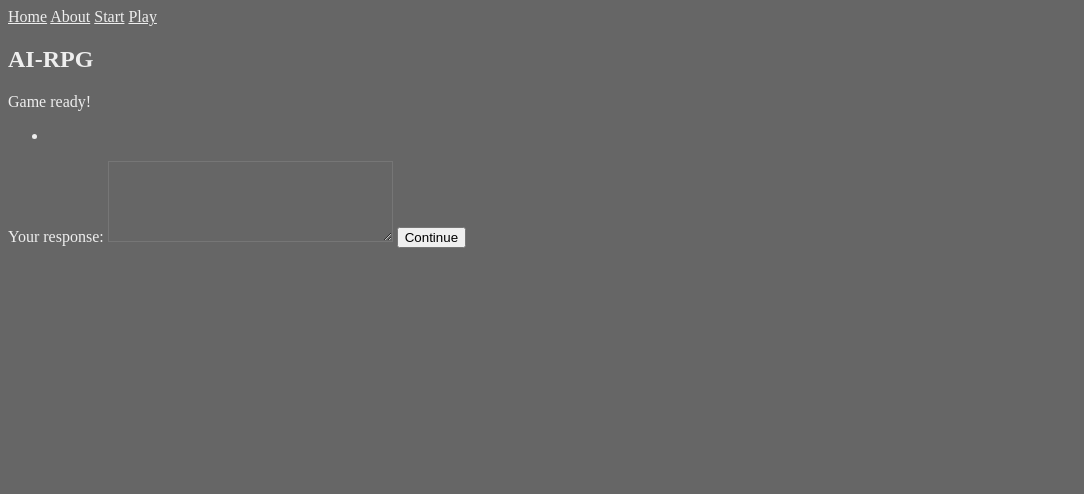
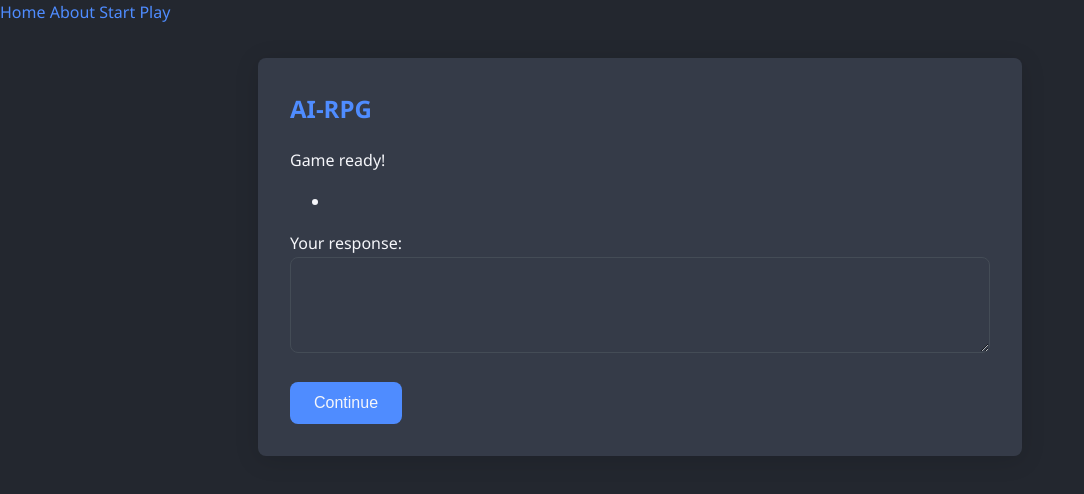
Before and after one commit to ethan-hawksley/ai-rpg, a SvelteKit app: page /play in a window 1280 px wide. Shown: the top 494 px of the page, without its empty margins (0-1084 px from the left). Built offline with nearby package versions, Linux system fonts and the light colour scheme.

Commit message:
Enhance UI with container layout, improved form styling, and updated dark theme colors; update storyteller prompt for medium-length responses

```diff
--- a/src/routes/play/+page.svelte
+++ b/src/routes/play/+page.svelte
@@ -57,14 +57,13 @@
     }
 
     function addToStory(text: string) {
-        if (story.length >= 10) story.shift();
         story.push(text);
         story = story;
     }
 
 
 </script>
-
+<div class="container">
     <h2>AI-RPG</h2>
     <p>Game ready!</p>
 
@@ -77,3 +76,4 @@
     <label for="response">Your response:</label>
     <textarea cols="33" id="response" name="response" rows="5"></textarea>
     <button id="continue">Continue</button>
+</div>
--- a/src/routes/play/data.js
+++ b/src/routes/play/data.js
@@ -1,4 +1,4 @@
-export const prompt = "You are an AI storyteller.";
+export const prompt = "You are an AI storyteller. Keep your responses to a medium length. Typically between 200 and 500 words, unless there is a reason otherwise.";
 
 export const storytellers = {
   serious: "Act serious.",
--- a/src/routes/start/+page.svelte
+++ b/src/routes/start/+page.svelte
@@ -31,6 +31,7 @@
     }
 </script>
 
+<div class="container">
     <h1>Start game</h1>
     <form id="start-form">
         <div>
@@ -73,6 +74,7 @@
         <button type="submit">Start Game</button>
 
     </form>
+</div>
 
 <style>
     .radio > input {
--- a/static/style.css
+++ b/static/style.css
@@ -1,18 +1,80 @@
 :root {
-    --background-color: #666;
-    --text-color: #eee;
+    --background-color: #23272f;
+    --secondary-background-color: #353b48;
+    --accent-color: #4f8cff;
+    --text-color: #f5f6fa;
+    --hover-color: #82aaff;
+    --border-radius: 8px;
+    --input-padding: 0.75em 1em;
+    --transition: 0.2s;
 }
 
 body {
     background-color: var(--background-color);
     color: var(--text-color);
+    font-family: 'Segoe UI', Arial, sans-serif;
+    margin: 0;
+    min-height: 100vh;
+    line-height: 1.6;
 }
 
 a {
-    color: var(--text-color);
+    color: var(--accent-color);
+    text-decoration: none;
+    transition: color var(--transition);
 }
 
-textarea {
-    background-color: var(--background-color);
+a:hover {
+    color: var(--hover-color);
+    text-decoration: underline;
+}
+
+textarea, input, select {
+    background-color: var(--secondary-background-color);
     color: var(--text-color);
+    border: 1px solid #444c56;
+    border-radius: var(--border-radius);
+    padding: var(--input-padding);
+    font-size: 1em;
+    transition: border-color var(--transition), box-shadow var(--transition);
+    margin-bottom: 1em;
+    width: 100%;
+    box-sizing: border-box;
 }
+
+textarea:focus, input:focus, select:focus {
+    border-color: var(--accent-color);
+    outline: none;
+    box-shadow: 0 0 0 2px #4f8cff33;
+}
+
+button {
+    background-color: var(--accent-color);
+    color: var(--text-color);
+    border: none;
+    border-radius: var(--border-radius);
+    padding: 0.75em 1.5em;
+    font-size: 1em;
+    cursor: pointer;
+    transition: background-color var(--transition), box-shadow var(--transition);
+    margin-top: 0.5em;
+}
+
+button:hover, button:focus {
+    background-color: #3574e6;
+    box-shadow: 0 2px 8px #4f8cff33;
+}
+
+.container {
+    max-width: 700px;
+    margin: 2em auto;
+    background: var(--secondary-background-color);
+    border-radius: var(--border-radius);
+    box-shadow: 0 4px 24px #0002;
+    padding: 2em;
+}
+
+h1, h2, h3 {
+    color: var(--accent-color);
+    margin-top: 0;
+}
```
Lines whose indentation alone changed are shown as unchanged.
